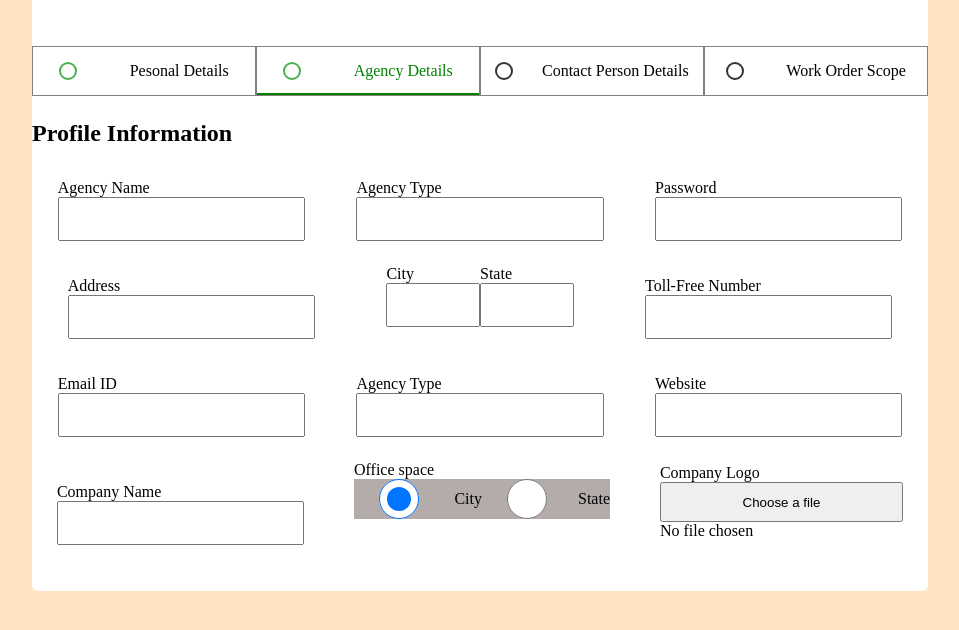
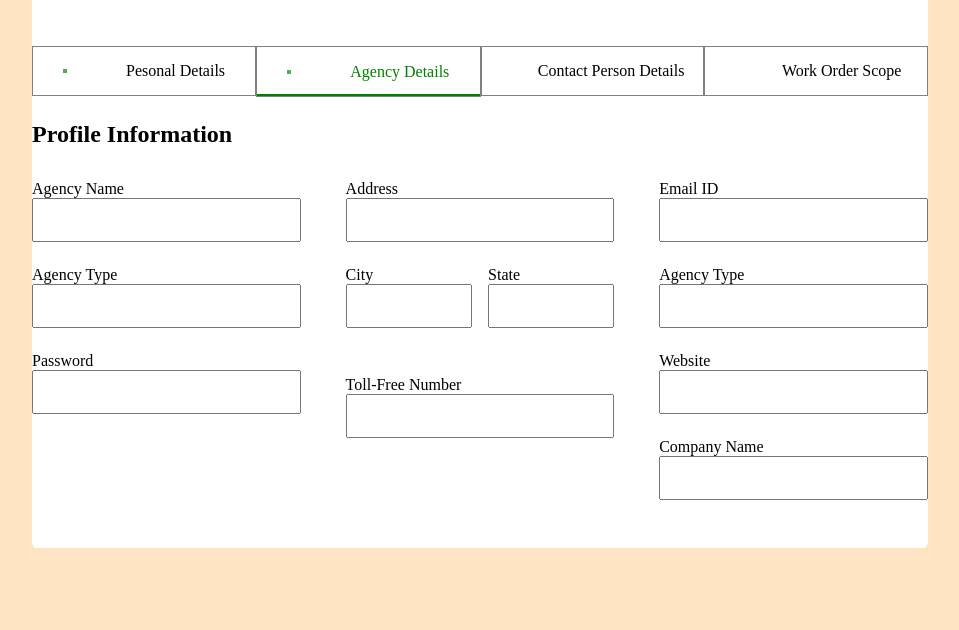
Before and after one commit to Akosua-obeng/dictionary-web-app, a plain HTML site: page index.html in a window 1280 px wide. Shown: the part 98-728 px from the top of the page, without its empty margins (160-1119 px from the left). Drawn offline with Linux system fonts and the light colour scheme.

Commit message:
[WIP] +> agent registration scss

```diff
--- /dev/null
+++ b/forms/forms.html
@@ -0,0 +1,32 @@
+<!DOCTYPE html>
+<html lang="en">
+<head>
+    <meta charset="UTF-8">
+    <meta name="viewport" content="width=device-width, initial-scale=1.0">
+    <title>Document</title>
+    <link rel="stylesheet" href="style.css">
+</head>
+<body>
+
+    <form class="form-container">
+        <div class="form-header">
+            <div class="form-content-right">
+                Sign up
+            </div>
+            <div class="form-content-left">
+                <div> Logo </div>
+                <div>
+                    <h3> Login </h3>
+                    <p>  Welcome back </p>
+                </div>
+            </div>
+        </div>
+    </form>
+
+
+
+
+
+
+</body>
+</html>
--- /dev/null
+++ b/forms/style.css
@@ -0,0 +1 @@
+/* https://dribbble.com/shots/6295690/attachments/1348522?mode=media */
--- a/index.html
+++ b/index.html
@@ -15,25 +15,39 @@
         <h1>Agent Registration</h1>
       </div>
       <div>
+
+
         <form>
+
           <div class="details">
+
             <div>
               <input type="checkbox" id="Personal" checked class="personal">
               <label for="Personal">Pesonal Details</label>
             </div>
+
+
             <div class="agency-container">
               <input type="checkbox" id="Agency" checked>
               <label for="Agency" >Agency Details</label>
             </div>
+
+
             <div>
               <input type="checkbox" id="contact">
               <label for="contact">Contact Person Details</label>
             </div>
+
+
             <div>
               <input type="checkbox" id="work">
               <label for="work">Work Order Scope</label>
             </div>
+
+
           </div>
+
+
 
 
           <div class="profile-heading">
@@ -41,25 +55,42 @@
           </div>
 
           <div class="profile-container">
+
+
+            <div class="first-card">
+
             <div>
               <label for="agency-name">Agency Name</label>
               <input type="text" id="agency-name">
             </div>
+
+
             <div>
               <label for="agency-type">Agency Type</label>
               <input type="text" id="agency-type">
             </div>
+
             <div>
               <label for="password">Password</label>
               <input type="password" id="password">
             </div>
+
+
+            </div>
+
+
+
+
+            <div class="second-card">
 
             <div>
               <label for="address">Address</label>
               <input type="text" id="address">
             </div>
 
-            <div class="city-state">
+
+
+            <div class="two-col">
               <div>
                 <label for="city">City</label>
                 <input type="text" >
@@ -70,10 +101,18 @@
               </div>
             </div>
 
+
             <div>
               <label for="toll">Toll-Free Number</label>
               <input type="number" id="toll">
             </div>
+
+
+          </div>
+
+
+          <div class="third-card">
+
             <div>
               <label for="email">Email ID</label>
               <input type="email" id="email">
@@ -92,7 +131,11 @@
               <input type="text" id="company-name">
             </div>
 
-            <div class="office-container">
+
+            </div>
+
+
+            <!-- <div class="office-container">
               <label for="office-space">Office space</label>
               <div class="city-state">
                 <div>
@@ -112,9 +155,11 @@
                 <input type="button" id="logo" value="Choose a file">
                 <p>No file chosen</p>
               </div>
-            </div>
+            </div> -->
 
           </div>
+
+
         </form>
       </div>
     </div>
--- /dev/null
+++ b/styles.scss
@@ -0,0 +1,189 @@
+* {
+    margin: 0;
+    padding: 0;
+  }
+
+
+  $color-red : red;
+  $color-white : white;
+
+
+
+  body {
+    display: flex;
+    align-items: center;
+    justify-content: center;
+    background-color: bisque;
+  }
+
+
+  .agent-container {
+    background-color: $color-white;
+    max-width: 70%;
+    margin-top: 3vh;
+    border-radius: 6px;
+  }
+
+  .heading-container {
+    display: flex;
+    align-items: center;
+    justify-content: flex-start;
+    height: 13vh;
+    /*border-bottom-color: grey;
+    border-bottom-width: 0.5px;
+    border-bottom-style: solid;*/
+  }
+
+  .details {
+    display: flex;
+    width: 70vw;
+  }
+  .details div {
+    width: 25%;
+    height: 6vh;
+    display: flex;
+    align-items: center;
+    justify-content: space-around;
+    margin-top: 2vh;
+    border-style: solid;
+    border-width: 0.5px;
+    border-color: grey;
+  }
+  .details div input {
+    appearance: none;
+    -webkit-appearance: none;
+    -moz-appearance: none;
+  }
+
+
+  .details div input:checked {
+    border: 2px solid #4caf50;
+  }
+  .agency-container {
+    padding: 0.5px;
+    position: relative;
+  }
+
+
+  .agency-container::after {
+    content: "";
+    position: absolute;
+    left: 0;
+    bottom: 0;
+    width: 100%;
+    height: 2px; /* Adjust the height of the bottom border as needed */
+    background-color: green; /* Set the color of the bottom border */
+    z-index: 3; /* Ensure the bottom border is above the container's border */
+  }
+  .agency-container label {
+    color: green;
+  }
+  .agency-container input {
+    accent-color: green;
+    border-style: solid;
+    border-width: 0.5px;
+  }
+  .personal {
+    color: green;
+  }
+
+  .profile-heading {
+    margin-top: 3vh;
+    margin-bottom: 4vh;
+  }
+
+  .profile-container {
+
+
+    display: flex;
+    justify-content: space-between;
+
+
+
+    .first-card{
+        // background-color: tan;
+        width: 30%;
+    }
+
+
+    .second-card{
+        // background-color: gray;
+        width: 30%;
+
+        .two-col{
+            display: flex;
+            // background: teal;
+            flex-direction: row;
+            justify-content: space-between;
+
+            div{
+                width: 47%;
+                display: flex;
+                justify-content: space-between;
+            }
+        }
+    }
+
+    .third-card{
+        // background-color: goldenrod;
+        width: 30%;
+    }
+
+
+  }
+
+
+
+
+
+  .profile-container div {
+    display: flex;
+    flex-direction: column;
+    margin-bottom: 3vh;
+  }
+
+
+  .profile-container div input {
+    height: 5vh;
+  }
+
+
+  .profile-container .city-state {
+    display: flex;
+    flex-direction: row;
+    justify-content: space-evenly;
+    align-items: center;
+  }
+
+
+//   .city-state div input {
+//     width: 7vw;
+//   }
+
+  .profile-container .office-container {
+    display: flex;
+    flex-direction: column;
+    width: 20vw;
+  }
+  .profile-container .office-container div div {
+    display: flex;
+    flex-direction: row;
+    align-items: center;
+    justify-content: space-between;
+    align-items: center;
+    width: 60%;
+    background-color: rgb(180, 171, 171);
+    margin-top: 0px;
+  }
+  .radio-container {
+    display: flex;
+    flex-direction: row;
+  }
+  .office-container .radio-container {
+    border-style: solid;
+    border-width: 0.5px;
+    border-color: grey;
+  }
+  .office-container .radio-container input {
+    height: 15px;
+  }
```
Also changed, not shown: styles.css, 1 other file.
